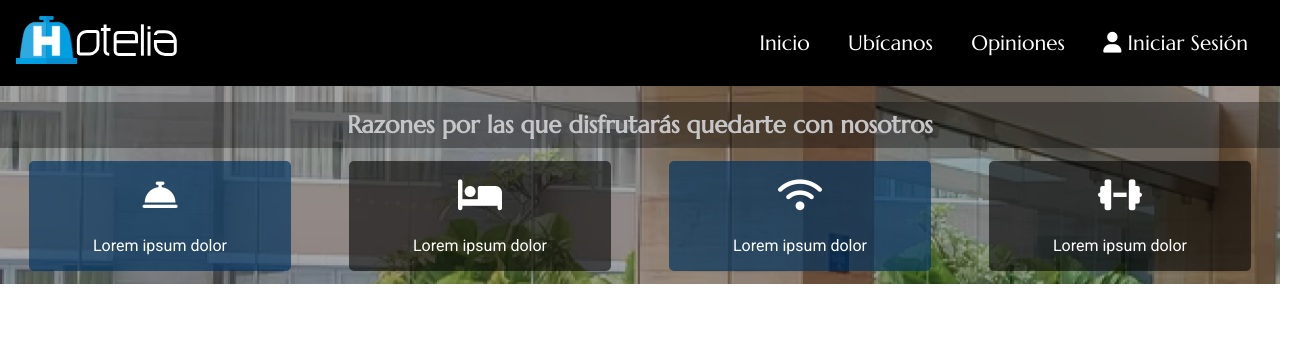
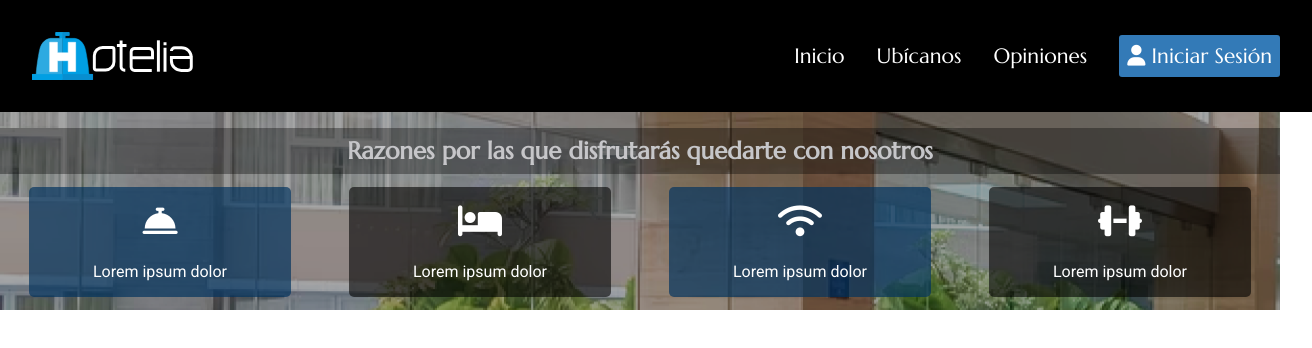
Before and after one commit to santicarreno13/taller0, a plain HTML site: page index.html in a window 1280 px wide. Shown: the whole page, 1312 px wide, since content can reach past the window. Drawn offline with Linux system fonts and the light colour scheme.

Commit message:
Se a creado la primera parte del hotel hotelia

```diff
--- a/css/Style.css
+++ b/css/Style.css
@@ -85,3 +85,90 @@ nav{
     .feature-black{
         background-color: rgba(0,0,0,0.59);
     }
+    .logo{
+        background-color: var(--negro2);
+        display: flex;
+        align-items: center;
+        justify-content: space-between;
+        padding: 1rem;
+    }
+    .logo img{
+        width: 40%;
+        max-width: 200px;
+    }
+    .logo i{
+        color: var(--blanco);
+        font-size: 2rem;
+    }
+    .menu{
+        background-color: rgba(1, 10, 52, 0.838);
+        display: flex;
+        flex-direction: column;
+        align-items: center;
+        justify-content: center;
+    }
+    .menu-hr{
+        width: 90%;
+        background-color: var(--blanco);
+    }
+    .item{
+    padding: 1rem;
+    }
+    nav a{
+        color: var(--blanco);
+        text-decoration: none;
+        text-align: center;
+    }
+    nav a:hover{
+        background-color: #0B3860;
+        width: 100%;
+    }
+    .navbar-button{
+        background-color:transparent;
+        border: none;
+        border-radius: 3px;
+        font-size: 1em;
+        padding: 0.5rem;
+        font-family: 'Marcellus', serif;
+        color: var(--blanco);
+    }
+
+    @media screen and (min-width: 768px){
+
+    }
+    @media screen and (min-width: 1024px){
+
+        nav{
+            display: flex;
+            flex-direction: row;
+            width: 100%;
+            justify-content: space-between;
+            background-color: var(--negro2);
+        }
+        .logo{
+            padding: 1rem;
+        }
+        .logo img{
+            width: 100%;
+            max-width: 180px;
+        }
+        .logo i{
+            display: none;
+        }
+        .menu{
+            background-color: var(--negro2);
+            display: flex;
+            flex-direction: row;
+            align-items: center;
+        }
+        .menu-hr{
+            display: none;
+        }
+        .navbar-button{
+            background-color:var(--azuloscuro);
+        }
+    }
+    /*Resolución notebooks*/
+@media screen and (min-width: 1308px){
+
+}
--- a/index.html
+++ b/index.html
@@ -12,14 +12,18 @@
     <nav>
         <div class="logo">
             <img src="img/Hotelia horizontal blanco.svg">
+            <i class="fa-solid fa-bars"></i>
         </div>
+
         <div class="menu">
             <a href="index.html" class="item">Inicio</a>
             <a href="ubicanos.html" class="item">Ubícanos</a>
             <a href="opiniones.html" class="item">Opiniones</a>
-            <a href="#" class="item"><i class="fa-solid fa-user"></i> Iniciar Sesión</a>
+            <hr class="menu-hr" noshade="">
+            <a href="#" class="item"><button class="navbar-button"><i class="fa-solid fa-user"></i> Iniciar Sesión</button></a>
         </div>
     </nav>
+
     <section id="features">
         <h2 class="features-title">Razones por las que disfrutarás quedarte con nosotros</h2>
         <div class="features-description">
```
